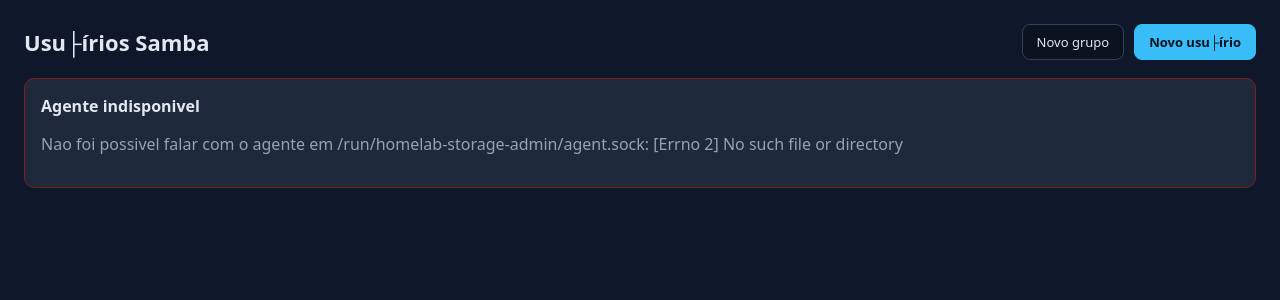
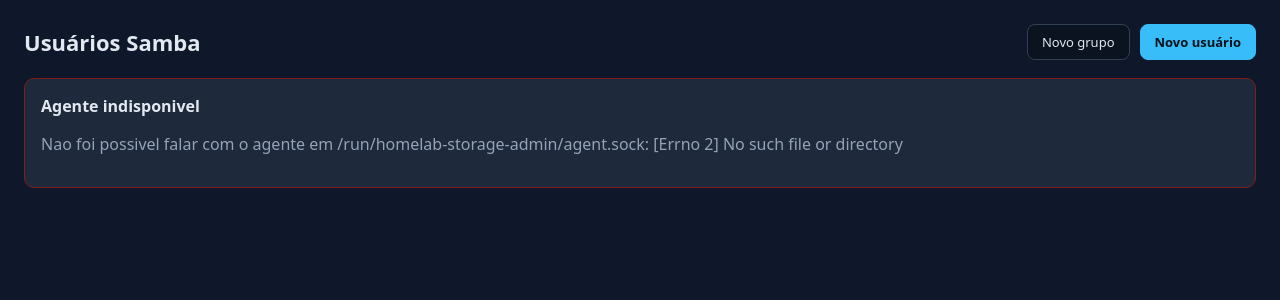
Before and after one commit to ConradoAlmeida/homelab-storage-admin, a Django app: page /usuarios/ in a window 1280 px wide. Shown: the part 56-356 px from the top of the page. Run offline with Django 5.2, Linux system fonts and the light colour scheme; the visitor is signed in with stand-in values (Sample User, id 1).

Commit message:
fix: restaura features e corrige encoding do Storage Admin

```diff
--- a/core/context_processors.py
+++ b/core/context_processors.py
@@ -1,8 +1,8 @@
 """Contexto comum: nome do site e capacidades do host.
 
-As capacidades s├úo consultadas no agente e mantidas por alguns segundos para
-n├úo abrir um socket em cada p├ígina. Se o agente estiver indispon├¡vel, o
-template recebe um dicion├írio vazio e simplesmente esconde os recursos
+As capacidades são consultadas no agente e mantidas por alguns segundos para
+não abrir um socket em cada página. Se o agente estiver indisponível, o
+template recebe um dicionário vazio e simplesmente esconde os recursos
 opcionais; as views continuam tratando o erro.
 """
 from __future__ import annotations
--- a/core/urls.py
+++ b/core/urls.py
@@ -1,5 +1,3 @@
-# Regra: este app roda no Pi e no moyaserver. As rotas de administração são
-# compartilhadas; nunca remova features por causa do Credenciais.
 from django.urls import path
 
 from . import views
--- a/templates/users.html
+++ b/templates/users.html
@@ -1,11 +1,11 @@
 {% extends "base.html" %}
-{% block title %}Usu├írios - {{ product_name }}{% endblock %}
+{% block title %}Usuários - {{ product_name }}{% endblock %}
 {% block content %}
 <div class="row row-between mb-18">
-  <h1 class="m-0">Usu├írios Samba</h1>
+  <h1 class="m-0">Usuários Samba</h1>
   <div class="row">
     <a class="btn" href="{% url 'group_create' %}">Novo grupo</a>
-    <a class="btn primary" href="{% url 'user_create' %}">Novo usu├írio</a>
+    <a class="btn primary" href="{% url 'user_create' %}">Novo usuário</a>
   </div>
 </div>
 
@@ -13,7 +13,7 @@
   <div class="card border-danger"><strong>Agente indisponivel</strong><p class="muted">{{ agent_error }}</p></div>
 {% elif users %}
 <div class="table-wrap"><table>
-  <thead><tr><th>Usu├írio</th><th>Nome</th><th>Grupos</th><th>Status</th><th>A├º├╡es</th></tr></thead>
+  <thead><tr><th>Usuário</th><th>Nome</th><th>Grupos</th><th>Status</th><th>Ações</th></tr></thead>
   <tbody>
     {% for u in users %}
       <tr>
@@ -31,7 +31,7 @@
               <input type="hidden" name="enabled" value="{% if u.enabled %}0{% else %}1{% endif %}">
               <button class="btn small {% if u.enabled %}danger{% endif %}" type="submit">{% if u.enabled %}Desativar{% else %}Ativar{% endif %}</button>
             </form>
-            <form method="post" action="{% url 'user_delete' %}" data-confirm="Excluir {{ u.username }}? A conta Linux, o Samba e a pasta home ser├úo removidos.">
+            <form method="post" action="{% url 'user_delete' %}" data-confirm="Excluir {{ u.username }}? A conta Linux, o Samba e a pasta home serão removidos.">
               {% csrf_token %}
               <input type="hidden" name="username" value="{{ u.username }}">
               <button class="btn small danger" type="submit">Excluir</button>
@@ -48,7 +48,7 @@
 
 {% if groups %}
 <h2>Grupos</h2>
-<p class="muted">O grupo privado de cada usu├írio sai junto com a conta. Aqui ficam as pastas compartilhadas.</p>
+<p class="muted">O grupo privado de cada usuário sai junto com a conta. Aqui ficam as pastas compartilhadas.</p>
 <div class="table-wrap"><table>
   <thead><tr><th>Grupo</th><th></th></tr></thead>
   <tbody>
```
